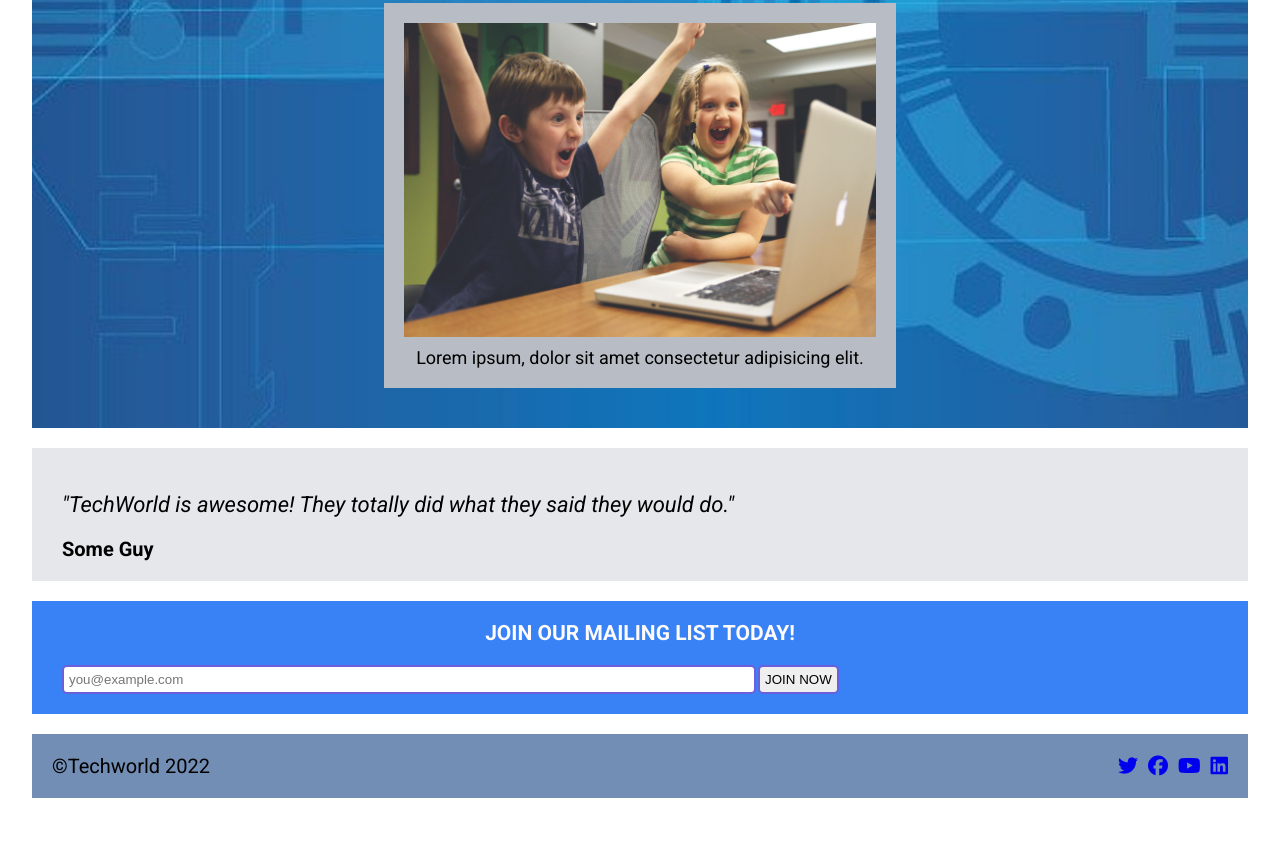
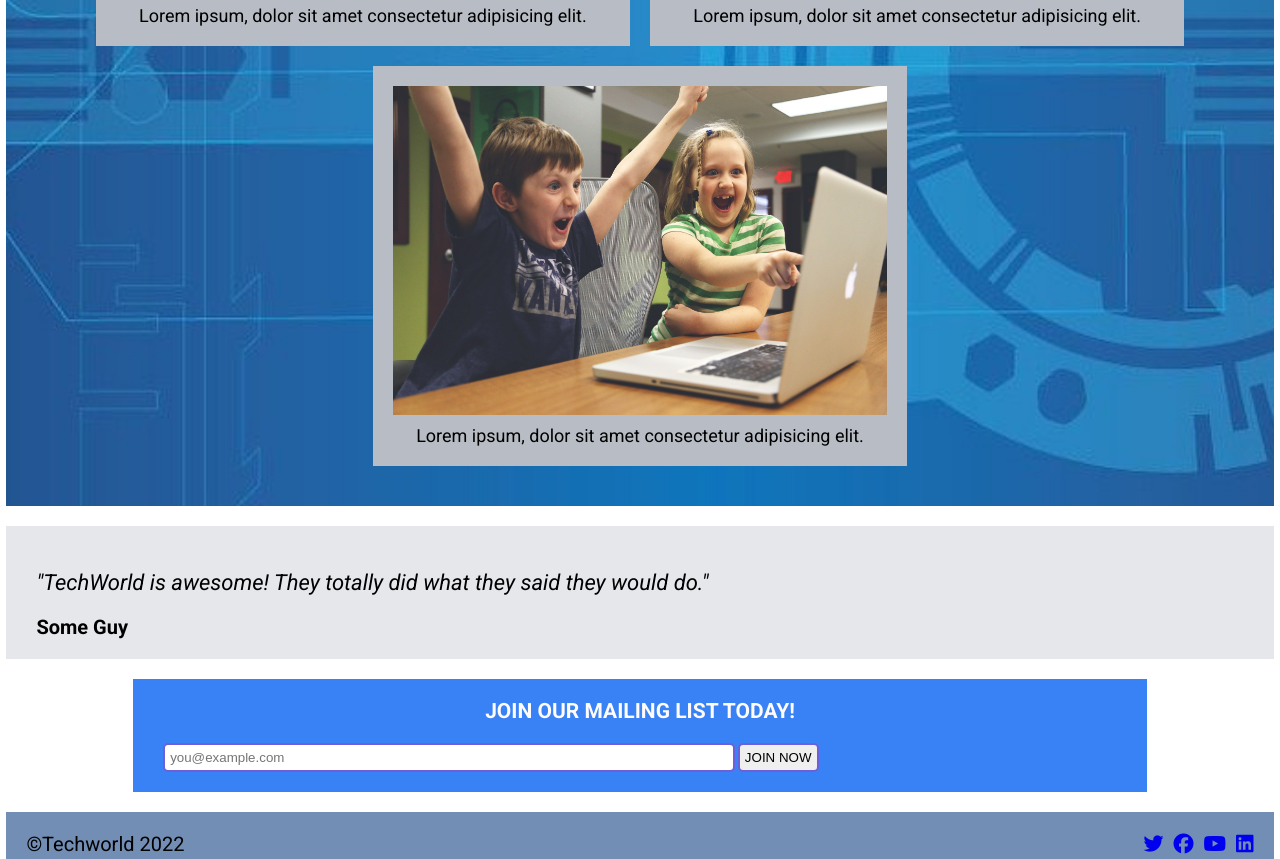
Before and after one commit to BGowera/top-landing-page, a plain HTML site: page index.html in a window 1280 px wide. Shown: the part 1938-2797 px from the top of the page. Before the commit the page ends 2736 px from the top, so only its background shows below. Drawn offline with Linux system fonts and the light colour scheme.

Commit message:
styling changes and content fixes

```diff
--- a/css/style.css
+++ b/css/style.css
@@ -20,7 +20,7 @@ section{
 }
 
 .wrapper{
-    width:95%;
+    width:99%;
     margin: 0 auto;
 }
 
@@ -54,7 +54,6 @@ background-color:#728eb4;
 
 .nav-link{
     font-size: 1.8em;
-    /* background-color: #89e4d5; */
     display: inline-block;
     text-decoration: none;
     color:#2e2d2d;
@@ -151,7 +150,6 @@ h3{
 
 
 .store-tile{
-    background-color: ;
     padding:20px;
     min-width:300px;
     flex-basis: 45%;
@@ -184,6 +182,8 @@ h3{
 }
 
 #signup{
+     width:80%;
+    margin: 0 auto;
     background-color: #3882f6;
    padding: 20px 30px;
 
@@ -192,6 +192,7 @@ h3{
 
 
 form{
+
     margin-top:20px;
 }
 
@@ -221,6 +222,7 @@ input[type=button]:hover{
 }
 
 #footer{
+    margin-top: 20px;
     display:flex;
     justify-content: space-between;
     align-items: center;
--- a/index.html
+++ b/index.html
@@ -26,8 +26,8 @@
 					</div>
 					<ul class="nav-list">
 						<li><a href="#hero" class="nav-link">Home</a></li>
-						<li><a href="#store" class="nav-link">Gallery</a></li>
-						<li><a href="#testimonials" class="nav-link">Testimonials</a></li>
+						<li><a href="#gallery" class="nav-link">Gallery</a></li>
+						<li><a href="#testimonial" class="nav-link">Testimonials</a></li>
 					</ul>
 				</nav>
 				<div id="hero">
```
